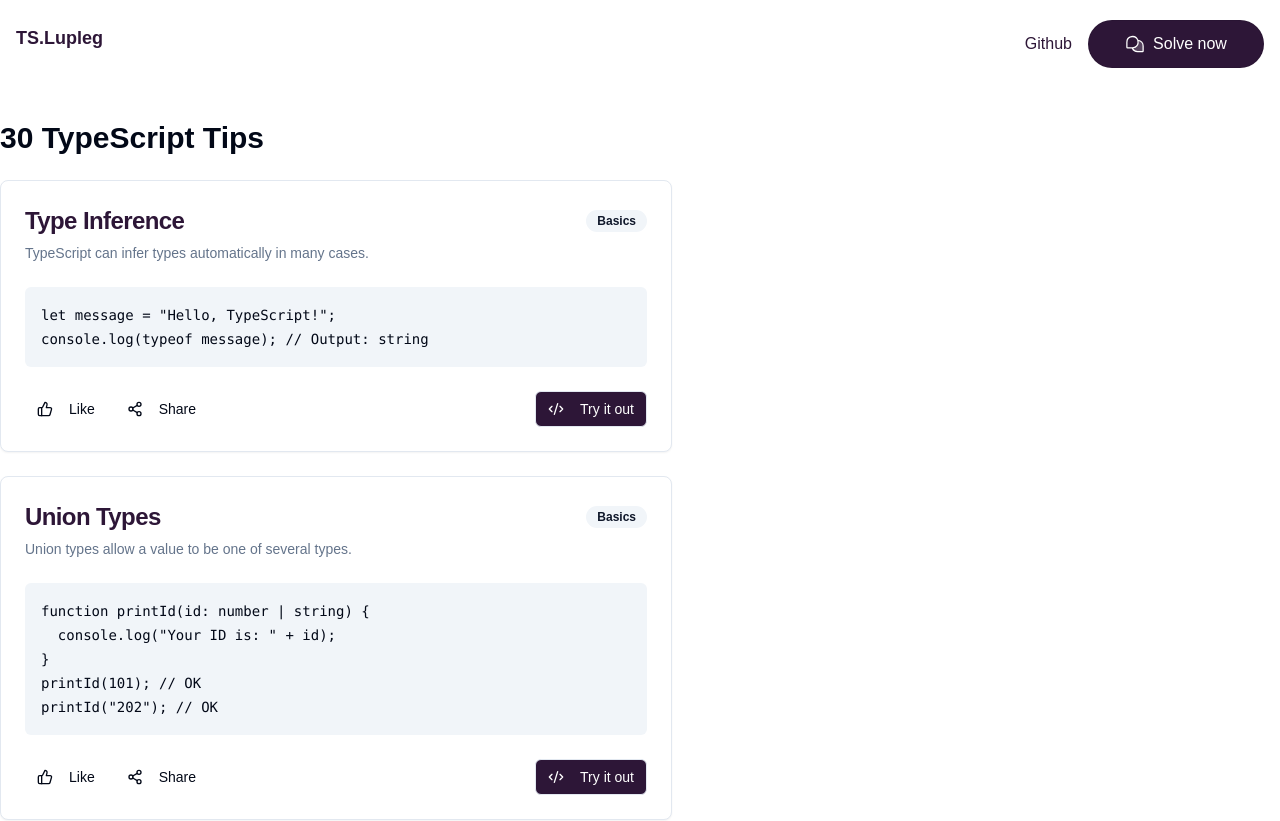
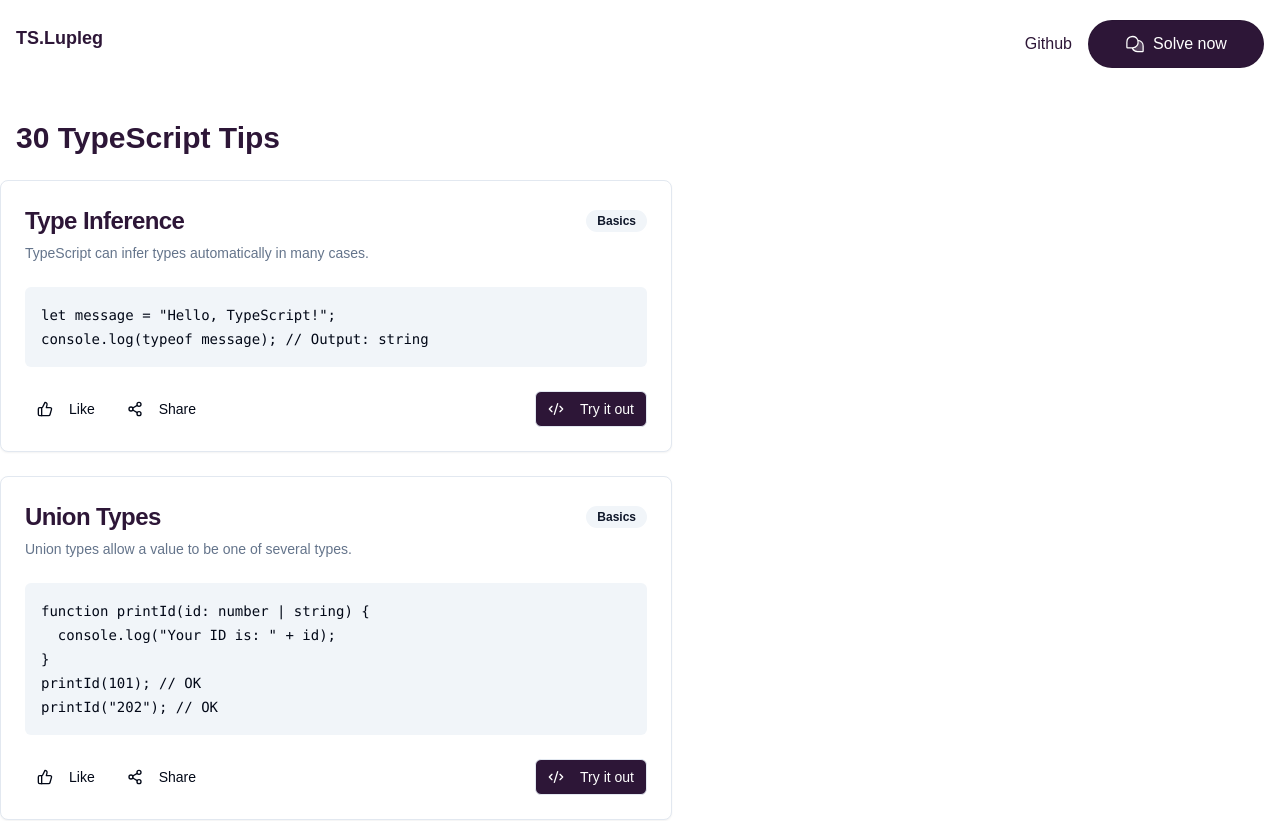
Before and after one commit to marksikaundi/TS-Lupleg, a Next.js app: page /solve-now in a window 1280 px wide. Shown: the top 821 px of the page. Built offline with nearby package versions, Linux system fonts and the light colour scheme.

Commit message:
added some padding-left

```diff
--- a/app/solve-now/page.tsx
+++ b/app/solve-now/page.tsx
@@ -4,7 +4,9 @@
 export default function SolveNow() {
   return (
     <div className="container mx-auto py-8">
-      <h1 className="text-3xl font-bold mb-6">30 TypeScript Tips</h1>
+      <h1 className="text-3xl font-bold mb-6 text-[#2D1637] ml-4 ">
+        30 TypeScript Tips
+      </h1>
       <div className="space-y-6">
         {typescriptTips.map((tip) => (
           <TypeScriptTipCard key={tip.id} tip={tip} />
```
